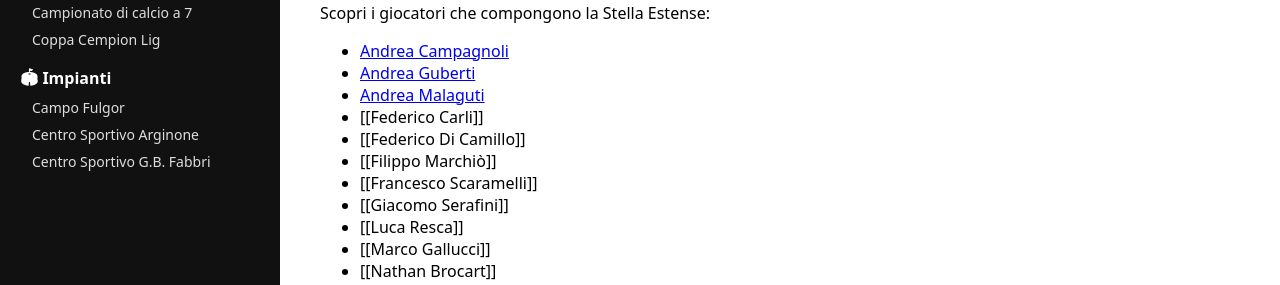
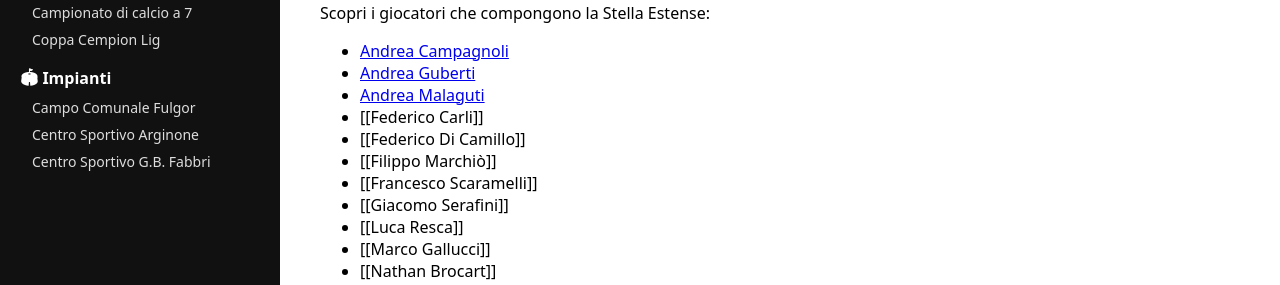
Before and after one commit to tommy-unife/Stella-Estense-Wiki, a Jekyll site: the page built from index.md, in a window 1280 px wide. Shown: the part 839-1124 px from the top of the page. Built offline with Jekyll 4.4.1, drawn with Linux system fonts in a browser that asks for light colours.

Commit message:
Update default.html

```diff
--- a/_layouts/default.html
+++ b/_layouts/default.html
@@ -95,8 +95,8 @@
     <a class="sub" href="Coppa-Cempion-Lig.html">Coppa Cempion Lig</a>
 
     <div class="section">🏟 Impianti</div>
-    <a class="sub" href="Campo-Fulgor.html">Campo Fulgor</a>
-    <a class="sub" href="Campo-Arginone.html">Centro Sportivo Arginone</a>
+    <a class="sub" href="Campo-Comunale-Fulgor.html">Campo Comunale Fulgor</a>
+    <a class="sub" href="Centro-Sportivo-Arginone.html">Centro Sportivo Arginone</a>
     <a class="sub" href="Centro-Sportivo-G.B.-Fabbri.html">Centro Sportivo G.B. Fabbri</a>
 
   </div>
```
